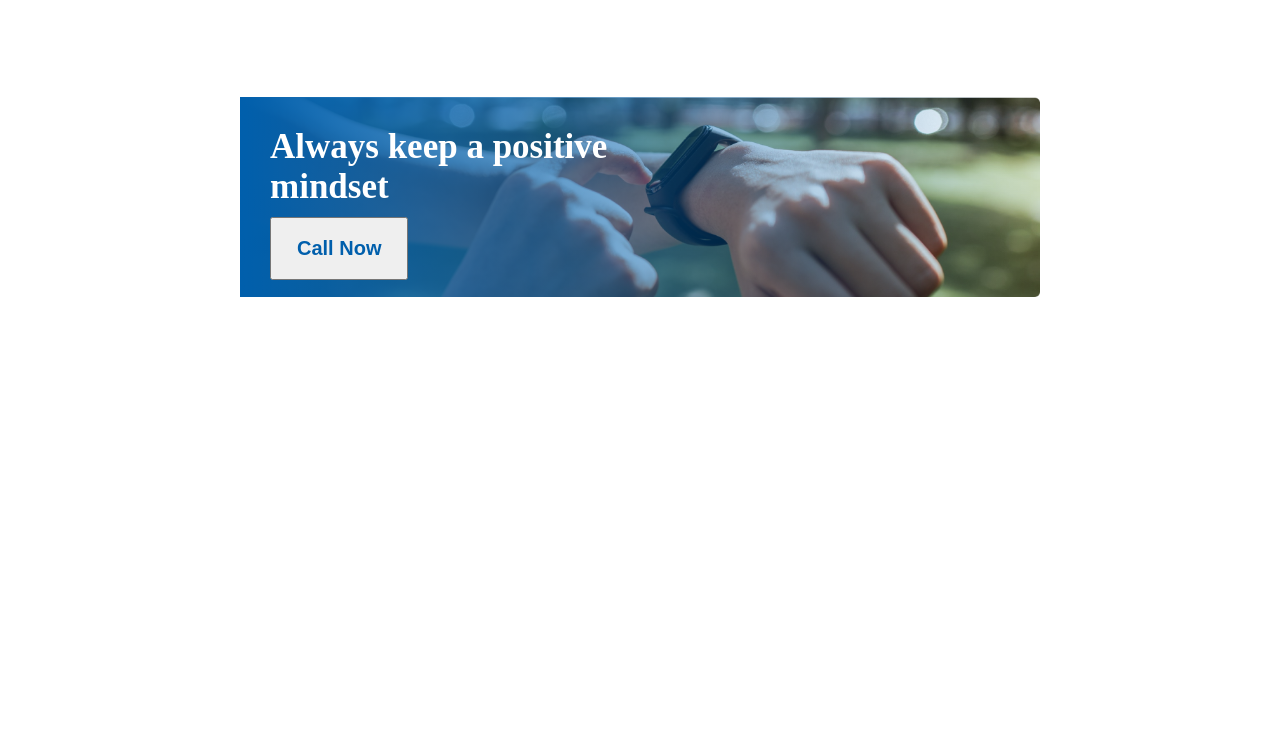
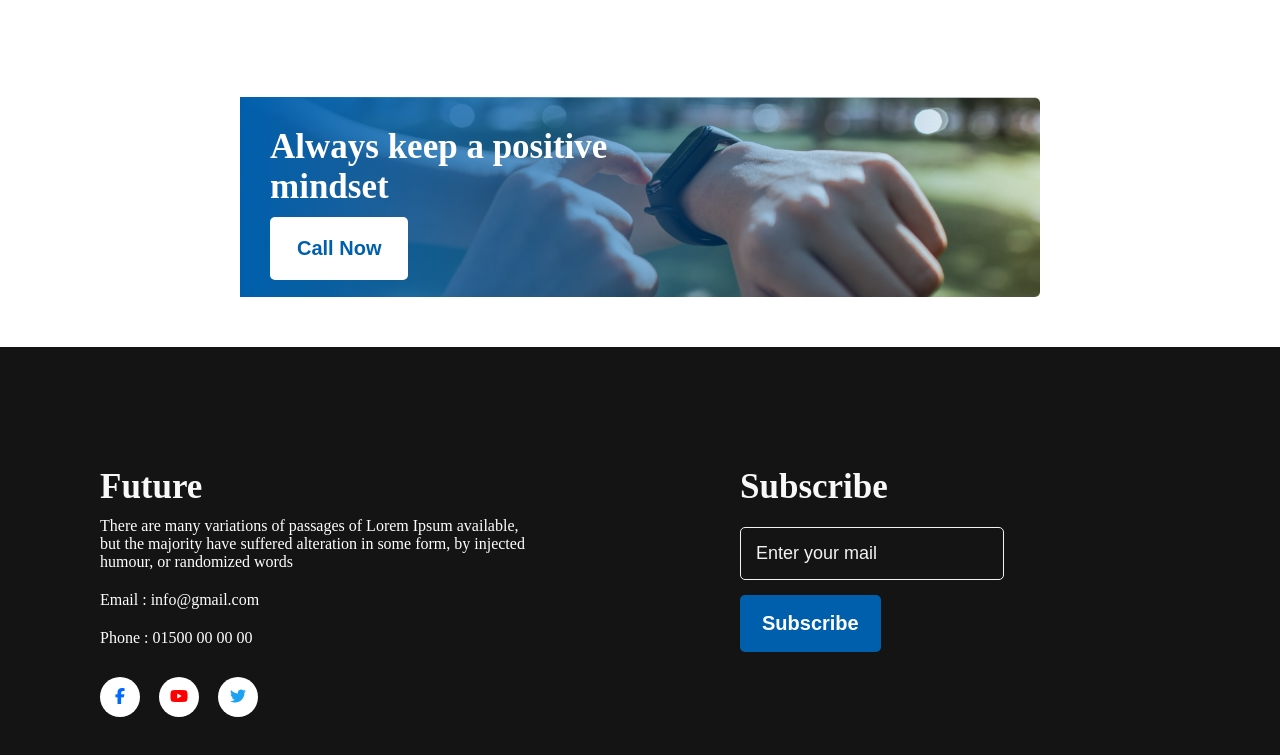
Before and after one commit to pijushwebdev/new-year-assignment1, a plain HTML site: page index.html in a window 1280 px wide. Shown: the part 2045-2800 px from the top of the page. Before the commit the page ends 2392 px from the top, so only its background shows below. Drawn offline with Linux system fonts and the light colour scheme.

Commit message:
adding footer

```diff
--- /dev/null
+++ b/css/font-awesome.css
@@ -0,0 +1,9 @@
+.fa-facebook-f{
+    color: #006AFF;
+}
+.fa-youtube{
+    color: #FF0000;
+}
+.fa-twitter{
+    color: #1DA1F2;
+}
--- a/css/style.css
+++ b/css/style.css
@@ -37,6 +37,26 @@ section{
     font-size: 20px;
     color: #005FAC;
     font-weight: bold;
+    background-color: #ffffff;
+    border-radius: 5px;
+    -webkit-border-radius: 5px;
+    -moz-border-radius: 5px;
+    -ms-border-radius: 5px;
+    -o-border-radius: 5px;
+    border-color: transparent;
+}
+.secondary-btn{
+    padding: 15px 20px;
+    font-size: 20px;
+    color: #ffffff;
+    font-weight: bold;
+    background-color: #005FAC;
+    border-radius: 5px;
+    -webkit-border-radius: 5px;
+    -moz-border-radius: 5px;
+    -ms-border-radius: 5px;
+    -o-border-radius: 5px;
+    border-color: transparent;
 }
 /* header end */
 /* cause of failure start */
@@ -117,3 +137,64 @@ section{
     margin-bottom: 10px;
 }
 /* My Plans section style end */
+/* footer style start */
+#footer{
+    background-color: #151414;
+    color: #ffffff;
+}
+.footer-content{
+    display: flex;
+    gap: 200px;
+    padding: 120px 0;
+    margin: 0 auto;
+}
+.footer-content div{
+    flex-basis: 50%;
+}
+.footer-content h2{
+    font-size: 35px;
+    font-weight: 700;
+    color: #F8F8F8;
+}
+.footer-content p{
+    color: #ffffff;
+    padding: 10px 0;
+}
+.social-links{
+    padding-top: 20px;
+}
+.footer-content a{
+    margin-right: 15px;
+    width: 40px;
+    height: 40px;
+    background-color: #ffffff;
+    display: inline-block;
+    border-color: transparent;
+    border-radius: 50%;
+    -webkit-border-radius: 50%;
+    -moz-border-radius: 50%;
+    -ms-border-radius: 50%;
+    -o-border-radius: 50%;
+    text-align: center;
+    line-height: 40px;
+}
+.subscribe input{
+    padding: 15px;
+    font-size: 18px;
+    outline: none;
+    border-radius: 5px;
+    -webkit-border-radius: 5px;
+    -moz-border-radius: 5px;
+    -ms-border-radius: 5px;
+    -o-border-radius: 5px;
+    border: 1px solid #F3F3F3;
+    display: block;
+    margin: 20px 0 15px 0;
+    background-color: #151414;
+    color: #F3F3F3;
+}
+.subscribe input::placeholder{
+    color: #F3F3F3;
+    font-weight: 100;
+}
+/* footer style end */
--- a/index.html
+++ b/index.html
@@ -6,6 +6,9 @@
     <meta http-equiv="X-UA-Compatible" content="IE=edge">
     <meta name="viewport" content="width=device-width, initial-scale=1.0">
     <link rel="stylesheet" href="./css/style.css">
+    <link rel="stylesheet" href="./css/font-awesome.css">
+    <!-- fontaweasome cdn -->
+    <script src="https://kit.fontawesome.com/ba34550de5.js" crossorigin="anonymous"></script>
     <title>New Year New Me</title>
 </head>
 
@@ -29,7 +32,8 @@
                     </div>
                     <div>
                         <h3 class="failure-title">My failures of previous year</h3>
-                        <p class="desc-failure">Contrary to popular belief, Lorem Ipsum is not simply random text. It has roots in a piece of
+                        <p class="desc-failure">Contrary to popular belief, Lorem Ipsum is not simply random text. It
+                            has roots in a piece of
                             classical Latin literature from 45 BC, making it over 2000 years old. Richard McClintock.
                         </p>
                         <ul>
@@ -78,6 +82,33 @@
             </div>
         </section>
     </main>
+    <footer id="footer">
+        <div class="container">
+            <div class="footer-content">
+                <div class="future">
+                    <h2>Future</h2>
+                    <p>There are many variations of passages of Lorem Ipsum available, but the majority have suffered
+                        alteration in some form, by injected humour, or randomized words
+                    </p>
+                    <p>Email : info@gmail.com</p>
+                    <p>Phone : 01500 00 00 00</p>
+                    <div class="social-links">
+                        <a href=""><i class="fa-brands fa-facebook-f"></i></a>
+                        <a href=""><i class="fa-brands fa-youtube"></i></a>
+                        <a href=""><i class="fa-brands fa-twitter"></i></a>
+                    </div>
+                </div>
+                <div class="subscribe">
+                    <h2>Subscribe</h2>
+                    <form action="#">
+                        <input type="email" placeholder="Enter your mail" required>
+                        <button class="secondary-btn">Subscribe</button>
+                    </form>
+
+                </div>
+            </div>
+        </div>
+    </footer>
 </body>
 
 </html>
```
